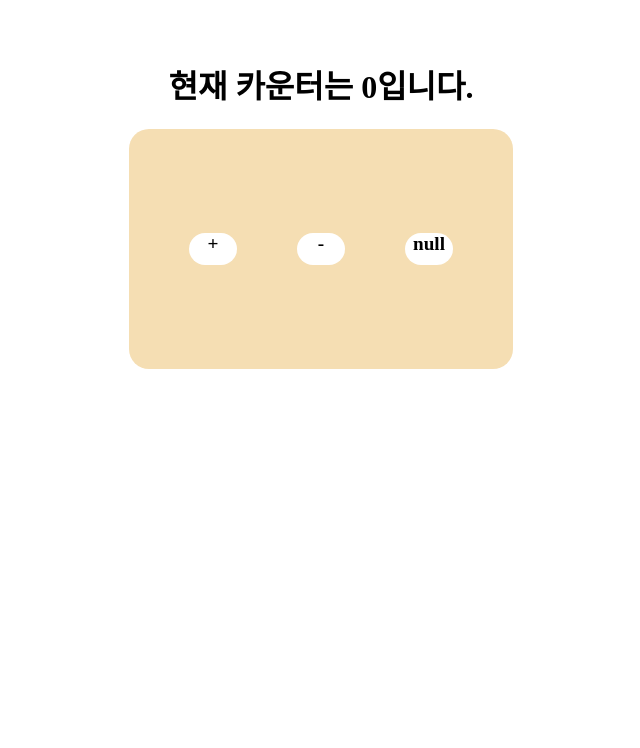
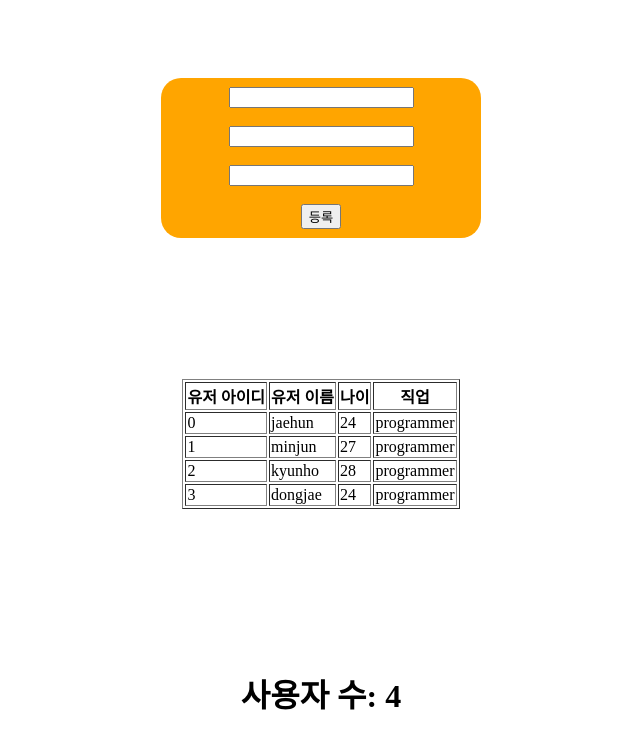
Before and after one commit to HoCG/Hook-Dive, a React (Vite) app: page / in a window 1280 px wide. Shown: the top 748 px of the page, without its empty margins (319-959 px from the left). Built offline with nearby package versions, Linux system fonts and the light colour scheme.

Commit message:
memo와 관련된 공부내용

```diff
--- a/src/App.tsx
+++ b/src/App.tsx
@@ -1,10 +1,11 @@
-import UseEffect from './components/useEffect/UseEffect'
-import './App.css'
+import UseEffect from './components/useEffect/UseEffect';
+import Memo from './components/useMemo/Memo';
+import UseMemo from './components/useMemo/UseMemo';
 
 const App: React.FC = () => {
   return (
     <div>
-      <UseEffect></UseEffect>
+      <UseMemo></UseMemo>
     </div>
   )
 }
--- /dev/null
+++ b/src/components/useMemo/Memo.tsx
@@ -0,0 +1,63 @@
+import React, { useEffect, useState } from 'react';
+import styled from 'styled-components';
+import ChildMemo from './ChildMemo';
+
+const Memo: React.FC = () => {
+  const [count, setCount] = useState<number>(0);
+  const handleOnClickIncrement = () => {
+    setCount(count + 1);
+  }
+  const handleOnClickDecrement = () => {
+    setCount(count - 1);
+  }
+  useEffect(() => {
+    console.log("부모 리렌더링.");
+  });
+  return (
+    <ButtonContainer>
+      <CounterShower>부모의 카운트는 {count}입니다.</CounterShower>
+      <ButtonBox>
+        <DefaultButton onClick={handleOnClickIncrement}>+</DefaultButton>
+        <DefaultButton onClick={handleOnClickDecrement}>-</DefaultButton>
+      </ButtonBox>
+      <ChildMemo></ChildMemo>
+    </ButtonContainer>
+  );
+};
+
+const CounterShower = styled.div`
+display: grid;
+place-items: center;
+`;
+
+const ButtonContainer = styled.div`
+width: 100%;
+height: 100%;
+display: grid;
+place-items: center;
+`;
+
+const DefaultButton = styled.div`
+font-size: larger;
+font-weight: 900;
+background-color: white;
+width: 3rem;
+height: 2rem;
+text-align: center;
+border-radius: 20px;
+user-select: none;
+cursor: pointer;
+`;
+
+const ButtonBox = styled.div`
+width: 30vw;
+height: 30vh;
+background-color: wheat;
+border-radius: 20px;
+display: flex;
+align-items: center;
+justify-content: space-evenly;
+flex-direction: row;
+`;
+
+export default Memo;
--- /dev/null
+++ b/src/components/useMemo/TableElement.tsx
@@ -0,0 +1,25 @@
+import React from 'react';
+
+type userType = {
+  id: number,
+  name: string,
+  age: number,
+  job: string
+}
+
+type propsType = {
+  user: userType
+}
+
+const TableElement: React.FC<propsType> = ({user}) => {
+  return (
+    <tr>
+      <td>{user.id}</td>
+      <td>{user.name}</td>
+      <td>{user.age}</td>
+      <td>{user.job}</td>
+    </tr>
+  );
+};
+
+export default TableElement;
--- /dev/null
+++ b/src/components/useMemo/UseMemo.tsx
@@ -0,0 +1,91 @@
+import React, { useMemo, useState } from 'react';
+import styled from 'styled-components';
+import TableElement from './TableElement';
+
+type userType = {
+  id: number,
+  name: string,
+  age: number,
+  job: string
+}
+
+const UseMemo = () => {
+  const [newUser, setNewUser] = useState<userType>({
+    id: 0,
+    name: '',
+    age: 0,
+    job: ''
+  });
+  const [users, setUsers] = useState<userType[]>([
+    {
+      id: 0,
+      name: 'jaehun',
+      age: 24,
+      job: 'programmer'
+    }, {
+      id: 1,
+      name: 'minjun',
+      age: 27,
+      job: 'programmer'
+    }, {
+      id: 2,
+      name: 'kyunho',
+      age: 28,
+      job: 'programmer'
+    }, {
+      id: 3,
+      name: 'dongjae',
+      age: 24,
+      job: 'programmer'
+    }
+  ]);
+  //
+  const userCount = useMemo(() => users.length, [users]);
+  const handleChangeNewUser = (e: React.ChangeEvent<HTMLInputElement>) => {
+    setNewUser({
+      ...newUser,
+      [e.target.name]: e.target.value,
+    });
+  };
+  const addUser = () => {
+    setUsers([...users, newUser])
+  }
+  return (
+    <UseMemoContainer>
+      <UserCreateForm>
+        <input name='name' onChange={handleChangeNewUser}/>
+        <input name='age' type='number' onChange={handleChangeNewUser}/>
+        <input name='job' onChange={handleChangeNewUser}/>
+        <button onClick={addUser}>등록</button>
+      </UserCreateForm>
+      <table border={1}>
+        <th>유저 아이디</th>
+        <th>유저 이름</th>
+        <th>나이</th>
+        <th>직업</th>
+        {
+          users.map(user => <TableElement user={user}></TableElement>)
+        }
+      </table>
+      <h1>사용자 수: {userCount}</h1>
+    </UseMemoContainer>
+  );
+};
+
+const UserCreateForm = styled.div`
+display: grid;
+place-items: center;
+background-color: orange;
+width: 20rem;
+height: 10rem;
+border-radius: 20px;
+`;
+
+const UseMemoContainer = styled.div`
+width: 100%;
+height: 100vh;
+display: grid;
+place-items: center;
+`;
+
+export default UseMemo;
```
Also changed, not shown: src/components/useMemo/ChildMemo.tsx (added, +58 -0 lines).
